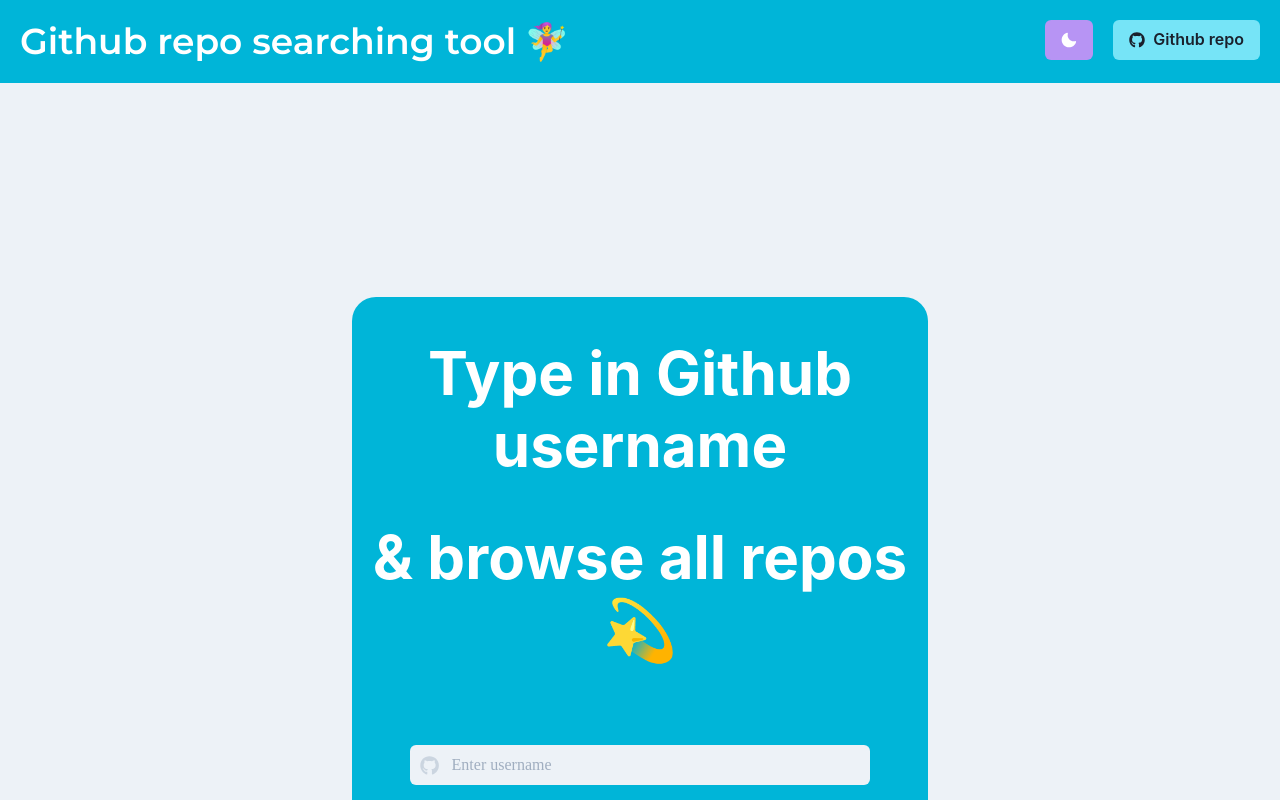
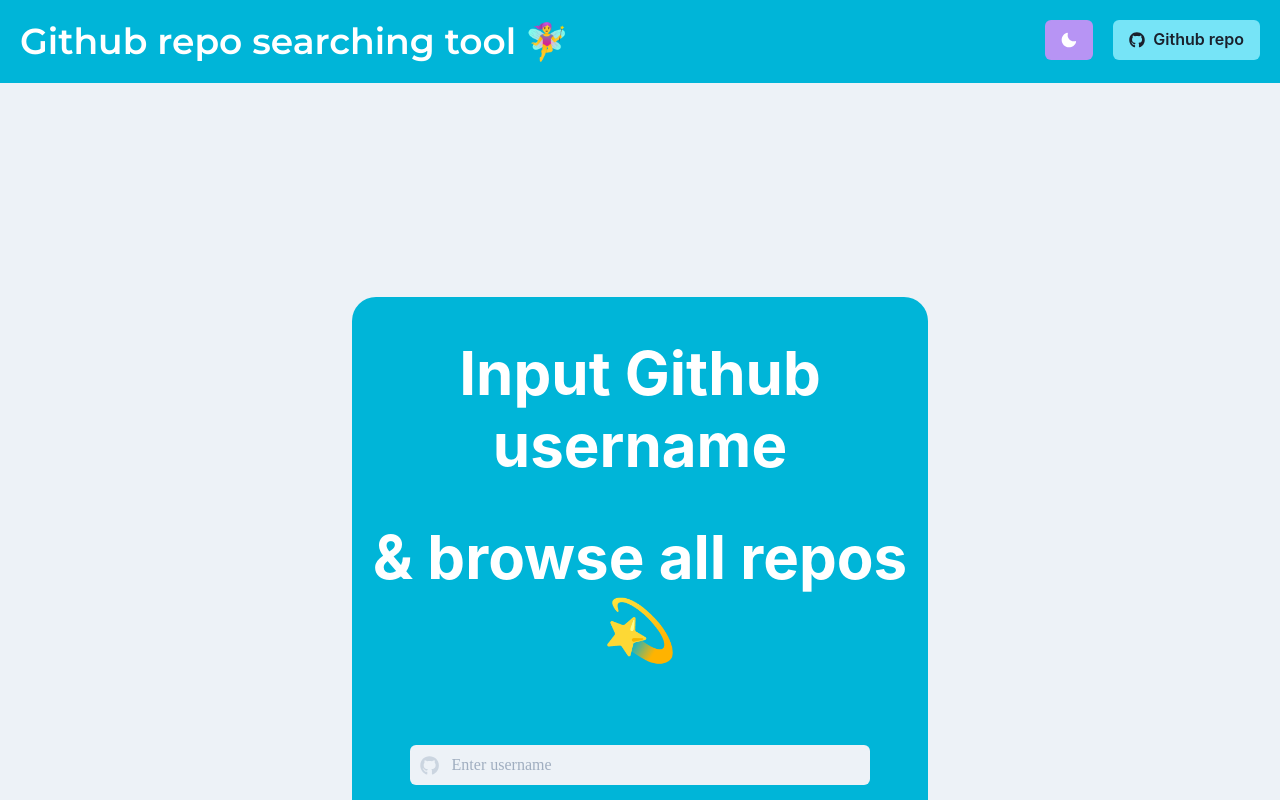
Before and after one commit to swh00tw/github-repo-searcher, a Next.js app: page / in a window 1280 px wide. Shown: the top 800 px of the page. Built offline with nearby package versions, Linux system fonts and the light colour scheme.

Commit message:
refactor home page

```diff
--- a/pages/index.js
+++ b/pages/index.js
@@ -16,7 +16,7 @@
       <Flex w='100%' h='100%' py={150} align='center' justify='center'>
         <Box w={{ base: '90%', md: '50%' }} h='60%' bg={useColorModeValue('cyan.500', 'cyan.700')} borderRadius={'3xl'} color='white' flexDirection={'column'}>
           <Heading fontSize={{ base: '4xl', md: '6xl' }} mt={10} px={5}>
-            Type in Github username
+            Input Github username
           </Heading>
           <Heading fontSize={{ base: '4xl', md: '6xl' }} mt={10} px={5}>
             & browse all repos 💫
@@ -36,9 +36,9 @@
             </InputGroup>
           </Flex>
           <Flex justify='center' pb={10} px={10}>
-            <Link href={`/users/${search}/repos`}>
+            <Link href={search === '' ? '/' : `/users/${search}/repos`}>
               <a>
-                <motion.div whileHover={{ scale: 1.2 }}>
+                <motion.div whileHover={{ scale: 1.2 }} whileTap={{ scale: 0.8 }}>
                   <Button
                     size='lg'
                     variant='outline'
```
